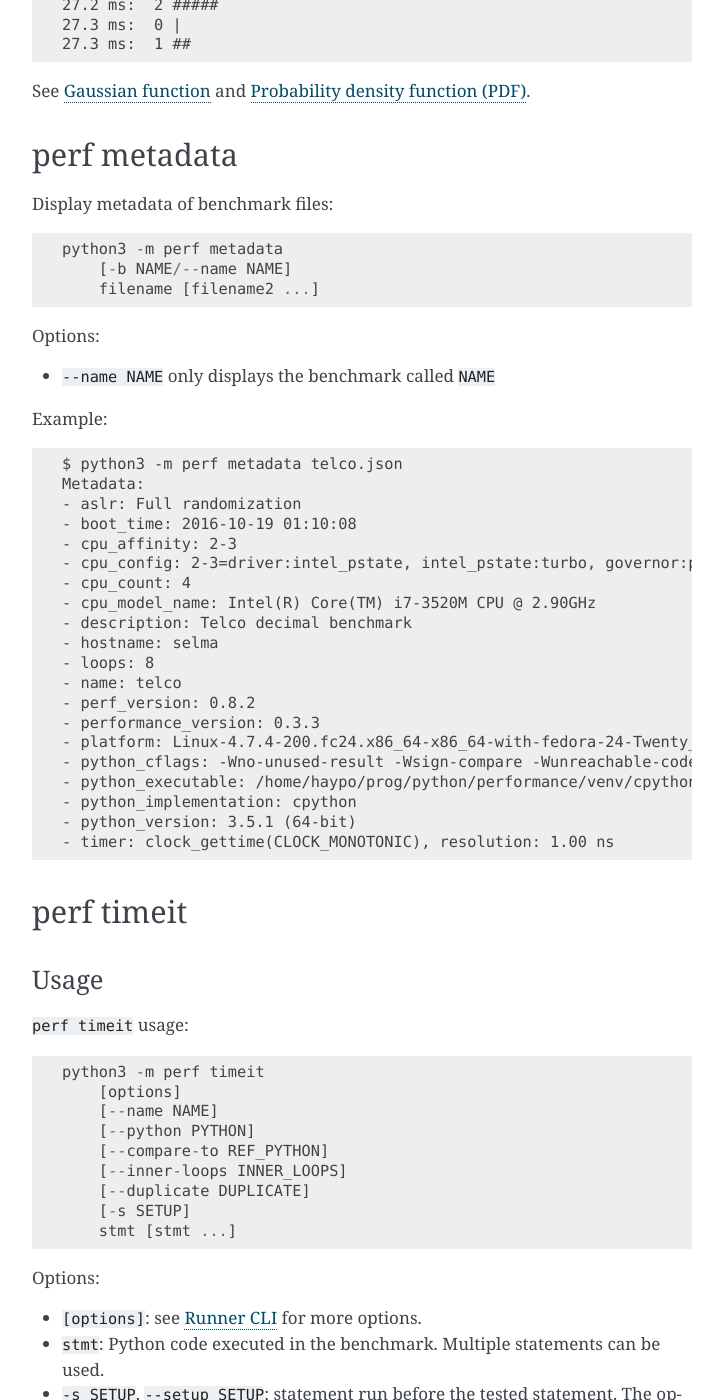
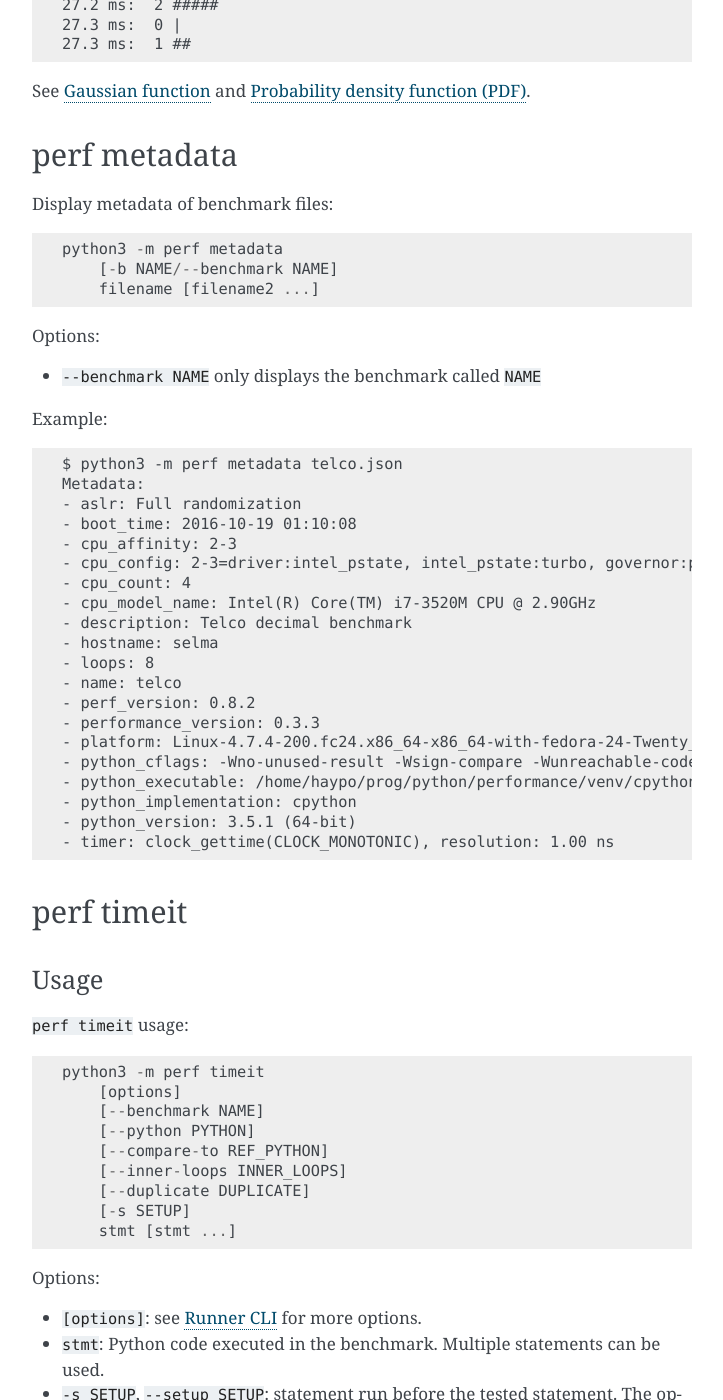
Before and after one commit to psf/pyperf, a Sphinx documentation site: the page built from doc/cli.rst, in a window 1280 px wide and 1400 px high, scrolled down 5744 px. Shown: the whole window, without its empty margins (388-1111 px from the left). Built offline with Sphinx 7.4.7, drawn with Linux system fonts in a browser that asks for light colours; some of the changed text lies outside the part shown.

Commit message:
Rename --name to --benchmark

```diff
--- a/TODO.rst
+++ b/TODO.rst
@@ -10,9 +10,9 @@
 TODO
 ====
 
+* show: add --name option to always display benchmark names
 * warmups: normalized or not?
 * dump: show normalized and raw warmups
-* CLI: rename --name to --benchmarks
 * Compute duration in the main process, not in the worker process? Or replace
   the value in the main process?
 * Implement a few system operations on macOS
--- a/doc/changelog.rst
+++ b/doc/changelog.rst
@@ -9,6 +9,7 @@
 * ``hist`` command now also checks the benchmark stability by default
 * Remove ``format()`` and ``__str__()`` methods from Benchmark. These methods
   were too opiniated.
+* Rename ``--name=NAME`` option to ``--benchmark=NAME``
 
 Version 0.9.6 (2017-03-15)
 --------------------------
--- a/doc/cli.rst
+++ b/doc/cli.rst
@@ -37,7 +37,7 @@
         [-d/--dump]
         [-m/--metadata]
         |-g/--hist] [-t/--stats]
-        [-b NAME/--name NAME]
+        [-b NAME/--benchmark NAME]
         filename.json [filename2.json ...]
 
 * ``--quiet`` enables the quiet mode
@@ -49,7 +49,7 @@
   command
 * ``--stats`` displays statistics (min, max, ...), see :ref:`perf stats
   <stats_cmd>` command
-* ``--name NAME`` only displays the benchmark called ``NAME``
+* ``--benchmark NAME`` only displays the benchmark called ``NAME``
 
 .. _show_cmd_metadata:
 
@@ -165,12 +165,12 @@
 Check if benchmarks are stable::
 
     python3 -m perf check
-        [-b NAME/--name NAME]
+        [-b NAME/--benchmark NAME]
         filename [filename2 ...]
 
 Options:
 
-* ``--name NAME`` only check the benchmark called ``NAME``
+* ``--benchmark NAME`` only check the benchmark called ``NAME``
 
 Example of a stable benchmark::
 
@@ -304,12 +304,12 @@
 Display metadata of benchmark files::
 
     python3 -m perf metadata
-        [-b NAME/--name NAME]
+        [-b NAME/--benchmark NAME]
         filename [filename2 ...]
 
 Options:
 
-* ``--name NAME`` only displays the benchmark called ``NAME``
+* ``--benchmark NAME`` only displays the benchmark called ``NAME``
 
 Example::
 
@@ -347,7 +347,7 @@
 
     python3 -m perf timeit
         [options]
-        [--name NAME]
+        [--benchmark NAME]
         [--python PYTHON]
         [--compare-to REF_PYTHON]
         [--inner-loops INNER_LOOPS]
@@ -362,7 +362,7 @@
   Multiple statements can be used.
 * ``-s SETUP``, ``--setup SETUP``: statement run before the tested statement.
   The option can be specified multiple times.
-* ``--name=NAME``: Benchmark name (default: ``timeit``).
+* ``--benchmark=NAME``: Benchmark name (default: ``timeit``).
 * ``--inner-loops=INNER_LOOPS``: Number of inner loops per value. For example,
   the number of times that the code is copied manually multiple times to reduce
   the overhead of the outer loop.
```
Also changed, not shown: 1 other file.
